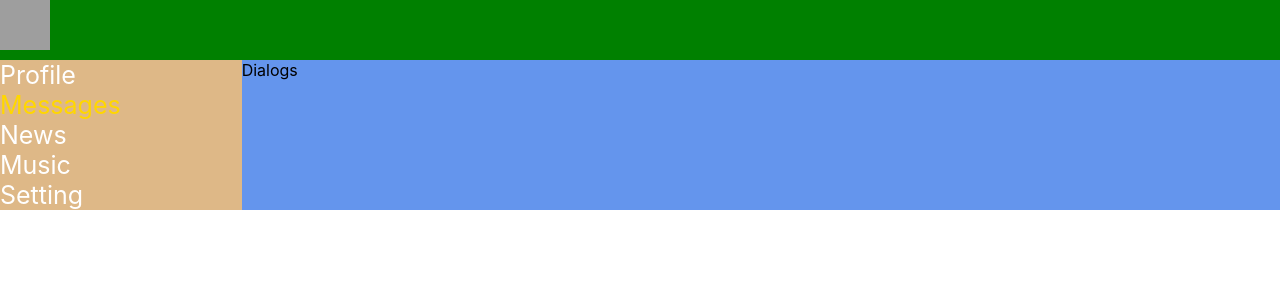
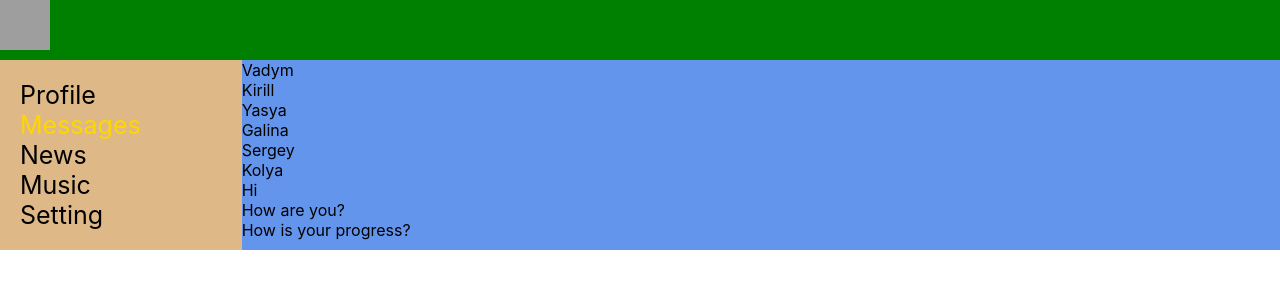
Before and after one commit to VadymUdaltsov/React, a React (Create React App) app in the folder my-app/: page /dialogs in a window 1280 px wide. Shown: the top 300 px of the page. Built offline with nearby package versions, Linux system fonts and the light colour scheme; grey boxes are pictures that could not be loaded.

Commit message:
Updated Dialogs

```diff
--- a/my-app/src/components/Dialogs/Dialogs.jsx
+++ b/my-app/src/components/Dialogs/Dialogs.jsx
@@ -1,10 +1,40 @@
 import React from 'react';
-/* import s from './Dialogs.module.css'; */
+import s from './Dialogs.module.css';
 
 const Dialogs = () => {
     return (
-        <div>
-            Dialogs
+        <div className={s.dialogs}>
+            <div className={s.dialog_items}>
+                <div className={s.dialog}>
+                    Vadym
+                </div>
+                <div className={s.dialog}>
+                    Kirill
+                </div>
+                <div className={s.dialog}>
+                    Yasya
+                </div>
+                <div className={s.dialog}>
+                    Galina
+                </div>
+                <div className={s.dialog}>
+                    Sergey
+                </div>
+                <div className={s.dialog}>
+                    Kolya
+                </div>
+            </div>
+            <div className={s.messages}>
+                <div className={s.message}>
+                    Hi
+                </div>
+                <div className={s.message}>
+                    How are you?
+                </div>
+                <div className={s.message}>
+                    How is your progress?
+                </div>
+            </div>
         </div>
     )
 };
--- a/my-app/src/components/Dialogs/Dialogs.module.css
+++ b/my-app/src/components/Dialogs/Dialogs.module.css
@@ -0,0 +1,19 @@
+.dialogs {
+
+}
+
+.dialog_items{
+
+}
+
+.dialog{
+
+}
+
+.messages{
+
+}
+
+.message{
+
+}
--- a/my-app/src/components/Navbar/Navbar.module.css
+++ b/my-app/src/components/Navbar/Navbar.module.css
@@ -1,8 +1,9 @@
 .nav {
     grid-area: n;
     background-color: burlywood;
+    padding: 20px;
 }
 
 .item a {
-    color: white;
+    color: black;
 }
```
